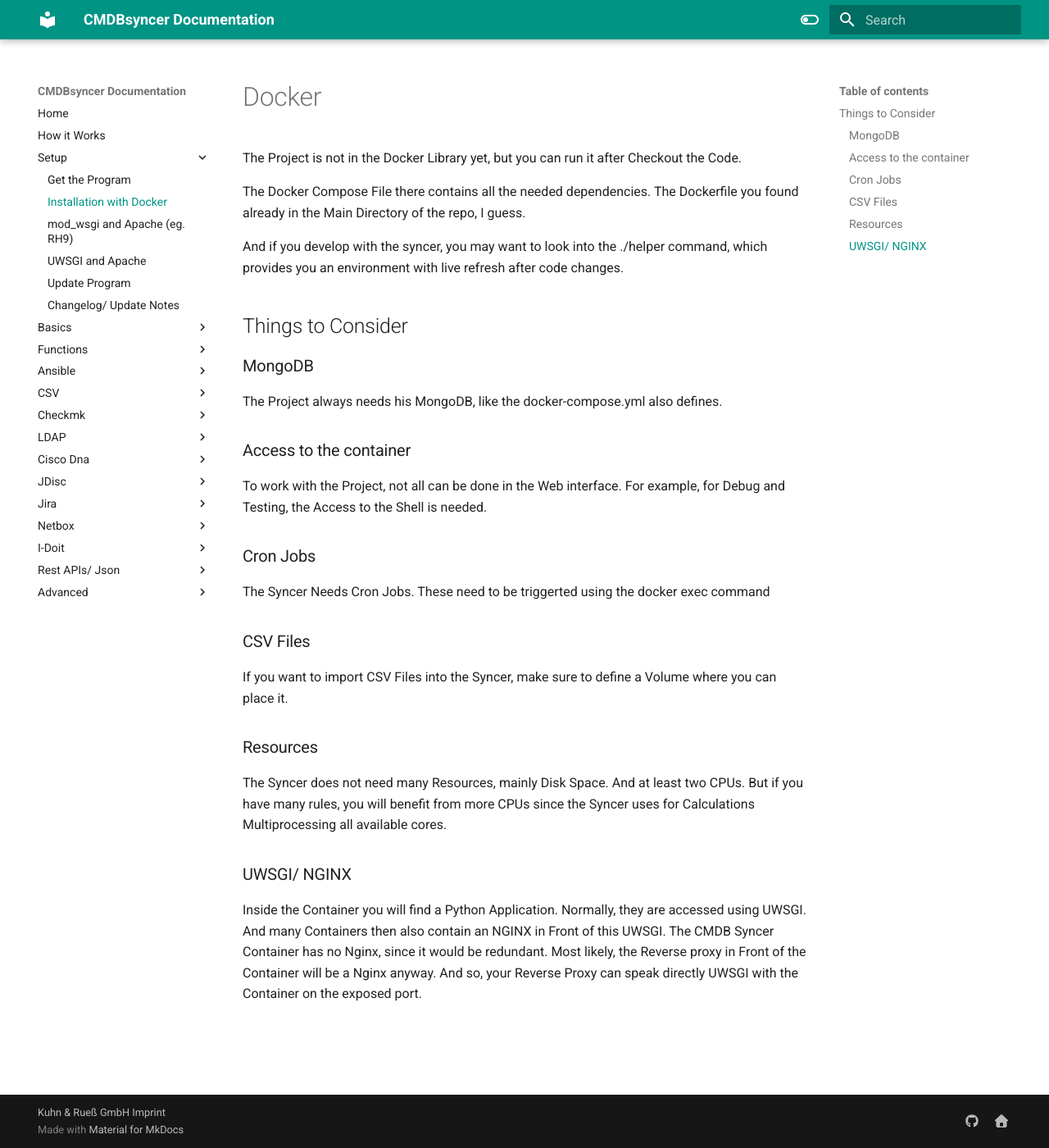
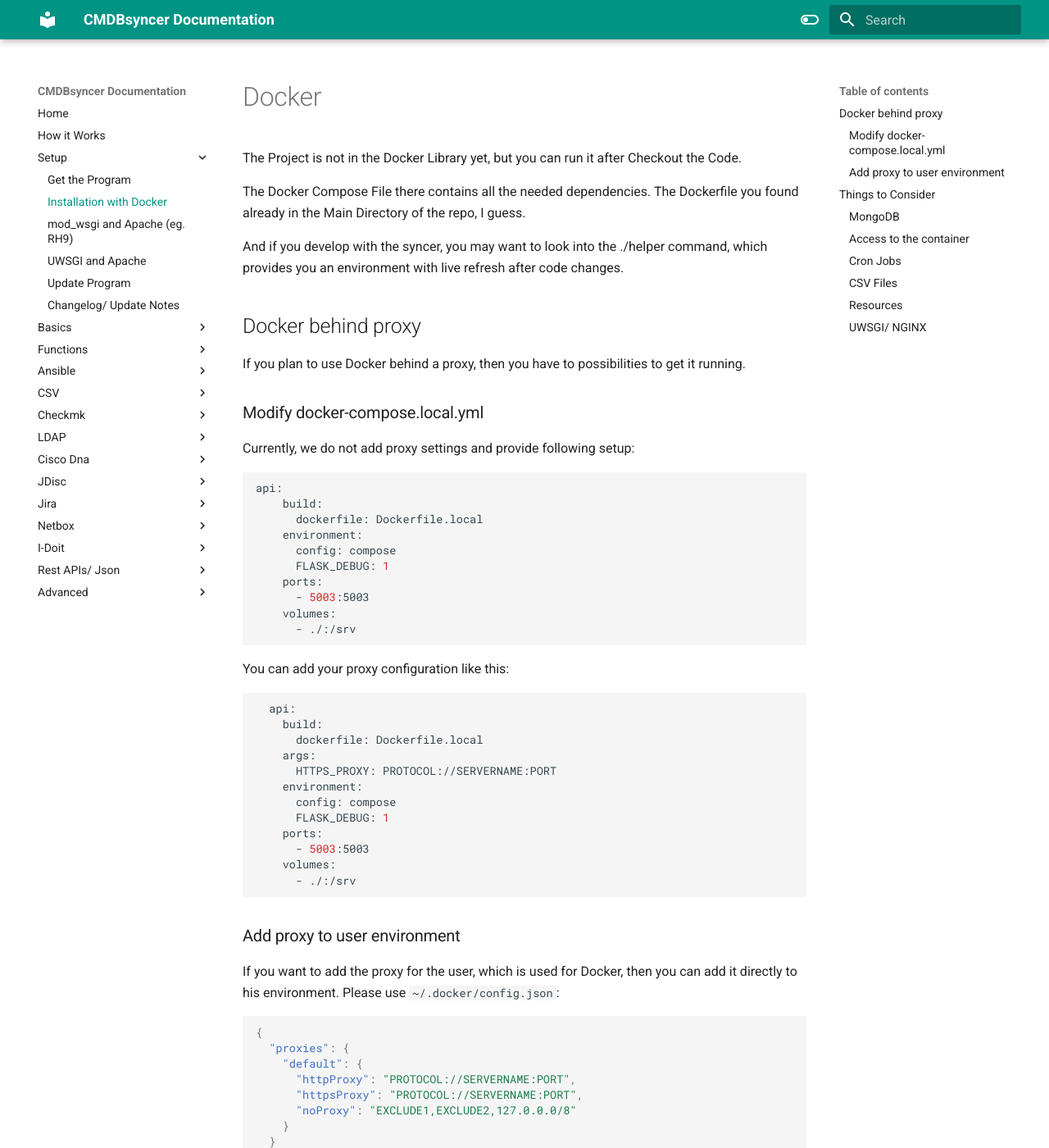
Before and after one commit to kuhn-ruess/cmdbsyncer-docs, an MkDocs documentation site: the page built from docs/basics/setup_docker.md, in a window 1280 px wide and 1400 px high. Shown: the whole window at 82% size. Built offline with MkDocs 1.6.1 and Material for MkDocs 9.7.7, drawn with Linux system fonts in a browser that asks for light colours; some of the changed text lies outside the part shown.

Commit message:
Added proxy setup information
Signed-off-by: Sven Rueß <github@sven-ruess.de>

````diff
--- a/docs/basics/setup_docker.md
+++ b/docs/basics/setup_docker.md
@@ -8,8 +8,52 @@
 And if you develop with the syncer, you may want to look into the ./helper command,
 which provides you an environment with live refresh after code changes.
 
+## Docker behind proxy
+If you plan to use Docker behind a proxy, then you have to possibilities to get it running.
 
+### Modify docker-compose.local.yml
+Currently, we do not add proxy settings and provide following setup:
+```dockerfile
+api:
+    build:
+      dockerfile: Dockerfile.local
+    environment:
+      config: compose
+      FLASK_DEBUG: 1
+    ports:
+      - 5003:5003
+    volumes:
+      - ./:/srv
+```
 
+You can add your proxy configuration like this:
+```dockerfile
+  api:
+    build:
+      dockerfile: Dockerfile.local
+    args:
+      HTTPS_PROXY: PROTOCOL://SERVERNAME:PORT
+    environment:
+      config: compose
+      FLASK_DEBUG: 1
+    ports:
+      - 5003:5003
+    volumes:
+      - ./:/srv
+```
+### Add proxy to user environment
+If you want to add the proxy for the user, which is used for Docker, then you can add it directly to his environment. Please use `~/.docker/config.json`:
+```json
+{
+  "proxies": {
+    "default": {
+      "httpProxy": "PROTOCOL://SERVERNAME:PORT",
+      "httpsProxy": "PROTOCOL://SERVERNAME:PORT",
+      "noProxy": "EXCLUDE1,EXCLUDE2,127.0.0.0/8"
+    }
+  }
+}
+```
 
 ## Things to Consider
 
@@ -21,7 +65,7 @@
 To work with the Project, not all can be done in the Web interface. For example, for Debug and Testing, the Access to the Shell is needed.
 
 ### Cron Jobs
-The Syncer Needs Cron Jobs. These need to be triggerted using the docker exec command
+The Syncer Needs Cron Jobs. These need to be triggered using the docker exec command
 
 ### CSV Files
 If you want to import CSV Files into the Syncer, make sure to define a Volume where you can place it.
````
